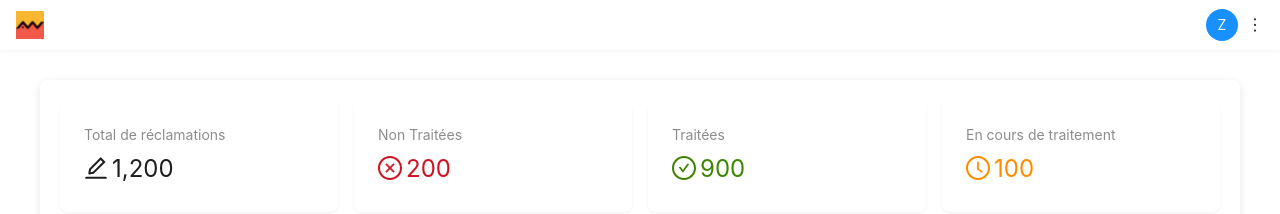
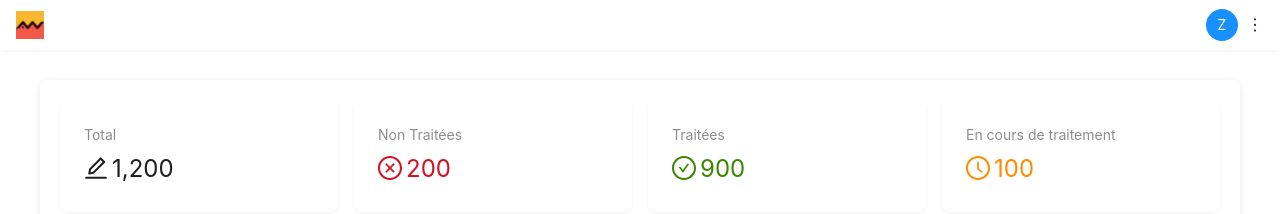
Before and after one commit to zineb-elanez/FrontDevopsRepo, a React (Vite) app: page / in a window 1280 px wide. Shown: the top 214 px of the page. Built offline with nearby package versions, Linux system fonts and the light colour scheme.

Commit message:
changer total rec par total

```diff
--- a/src/components/statistique.jsx
+++ b/src/components/statistique.jsx
@@ -7,7 +7,7 @@ const Statistique = () => (
     <Col span={6}>
       <Card variant="borderless">
         <Statistic
-          title="Total de réclamations"
+          title="Total"
           value={1200}
           precision={0}
           prefix={<EditOutlined />}
```
